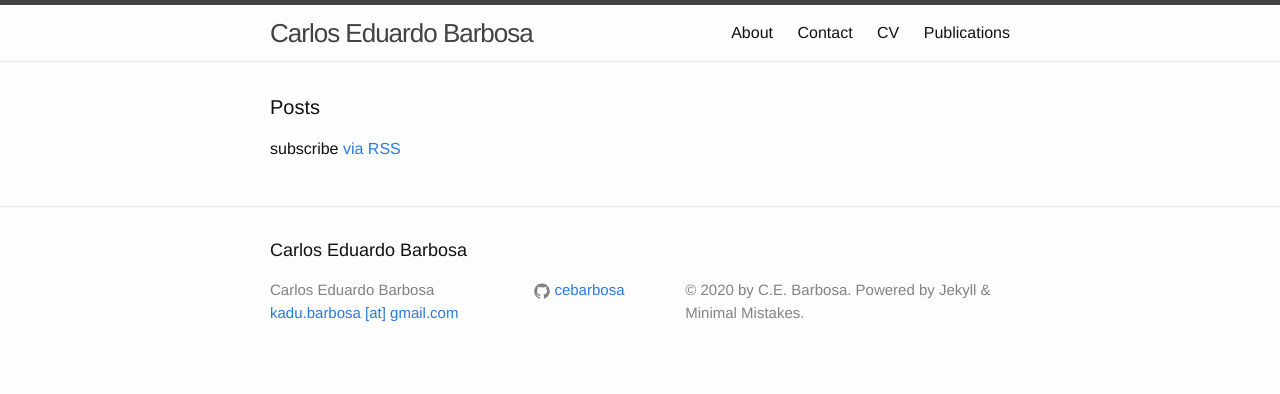
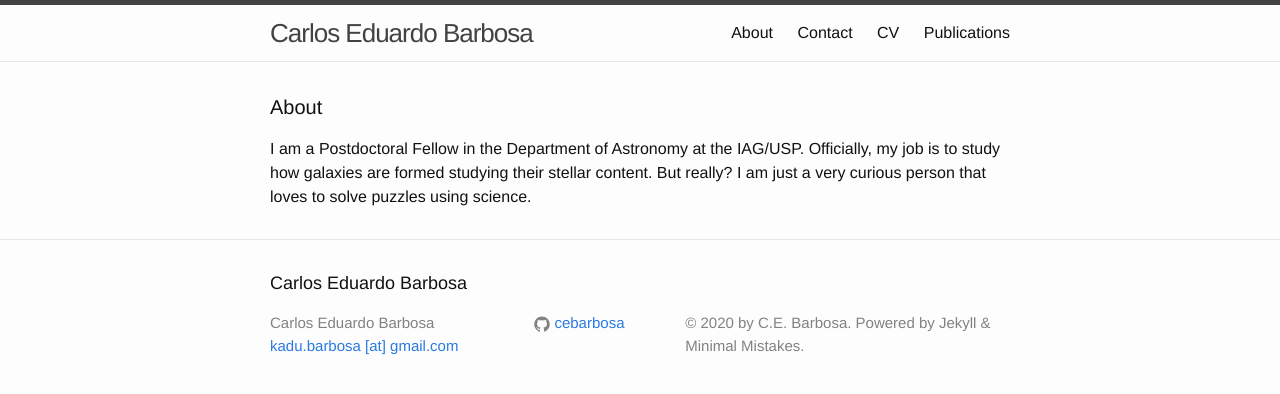
Before and after one commit to cebarbosa/cebarbosa.github.io, a Jekyll site: the page built from index.html, in a window 1280 px wide. Shown: the top 394 px of the page. Built offline with Jekyll 4.4.1, drawn with Linux system fonts in a browser that asks for light colours.

Commit message:
Included text in front page.

```diff
--- a/index.html
+++ b/index.html
@@ -4,7 +4,7 @@ layout: default
 
 <div class="home">
 
-  <h1 class="page-heading">Posts</h1>
+  <h1 class="page-heading">About</h1>
 
   <ul class="post-list">
     {% for post in site.posts %}
@@ -18,6 +18,10 @@ layout: default
     {% endfor %}
   </ul>
 
-  <p class="rss-subscribe">subscribe <a href="{{ "/feed.xml" | prepend: site.baseurl }}">via RSS</a></p>
+I am a Postdoctoral Fellow in the Department of Astronomy at the IAG/USP.
+
+Officially, my job is to study how galaxies are formed studying their stellar content.
+
+But really? I am just a very curious person that loves to solve puzzles using science.
 
 </div>
```
